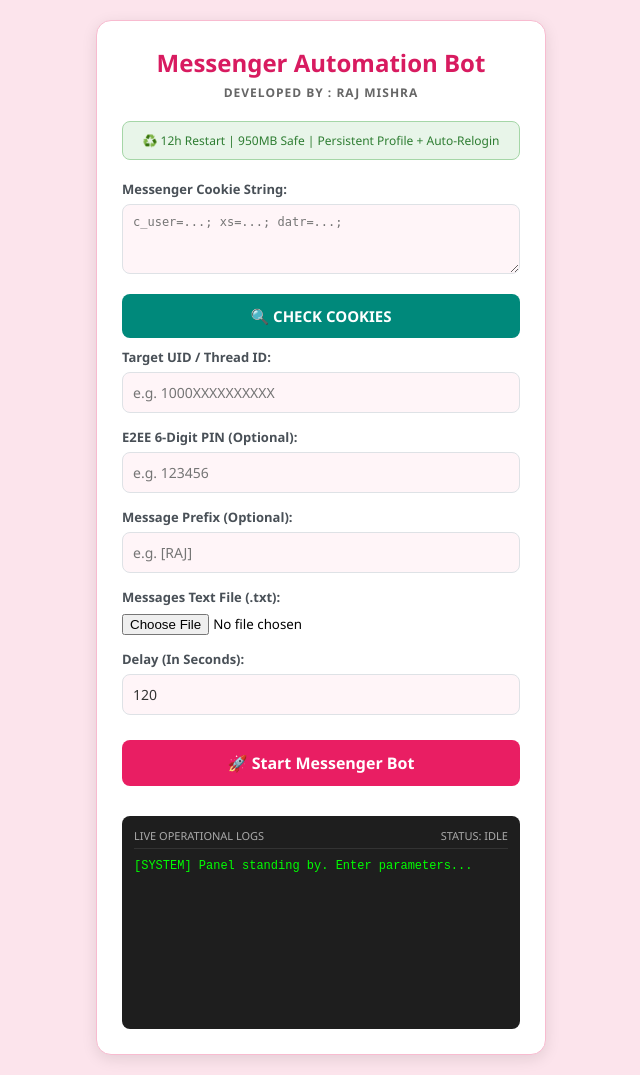
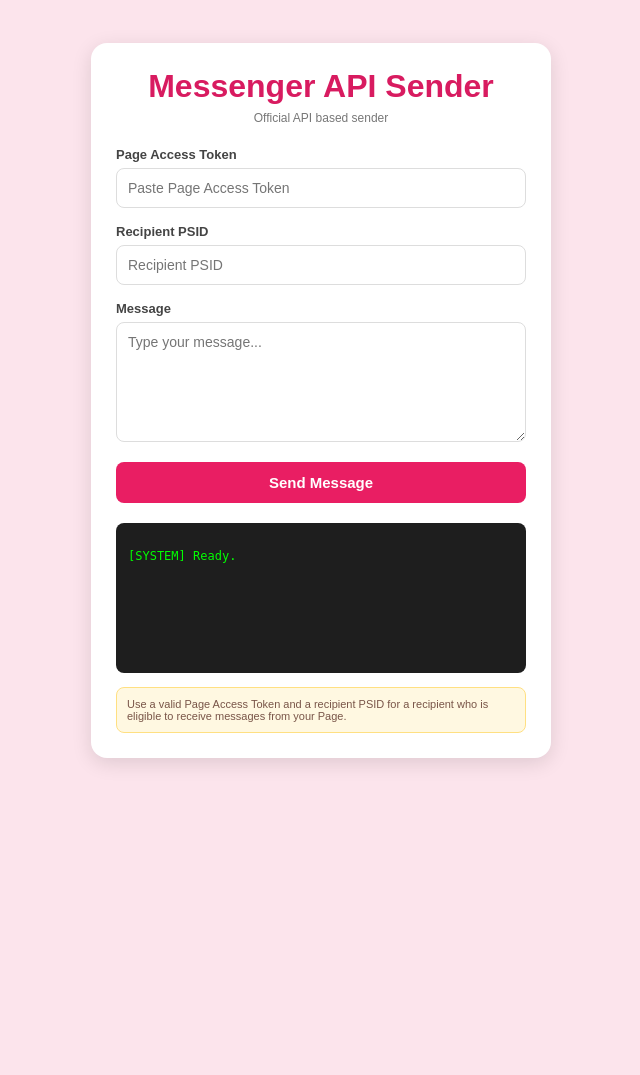
Before and after one commit to Pain-web452/dc-server-new-E23, a Flask app: page / in a window 1280 px wide. Shown: the whole page, without its empty margins (319-959 px from the left). After the commit the page ends 765 px from the top, so only its background shows below. Run offline with Flask 3, Linux system fonts and the light colour scheme.

Commit message:
Revamp index.html for Messenger API Sender
Updated the HTML structure and styles for the Messenger API Sender interface, including changes to the title, layout, and form elements.

```diff
--- a/templates/index.html
+++ b/templates/index.html
@@ -1,213 +1,293 @@
 <!DOCTYPE html>
-<html lang="hi">
+<html lang="en">
 <head>
     <meta charset="UTF-8">
-    <meta name="viewport" content="width=device-width, initial-scale=1.0">
-    <title>Messenger Automation Bot</title>
+    <meta
+        name="viewport"
+        content="width=device-width, initial-scale=1.0"
+    >
+
+    <title>Messenger API Sender</title>
+
     <style>
-        * { box-sizing: border-box; margin: 0; padding: 0; font-family: 'Segoe UI', sans-serif; }
-        body { background-color: #fce4ec; display: flex; justify-content: center; align-items: center; min-height: 100vh; padding: 20px; }
-        .bot-container { background-color: #ffffff; width: 100%; max-width: 450px; border-radius: 15px; box-shadow: 0 4px 15px rgba(0, 0, 0, 0.1); padding: 25px; border: 1px solid #f8bbd0; }
-        .header { text-align: center; margin-bottom: 20px; }
-        .header h1 { color: #d81b60; font-size: 24px; margin-bottom: 5px; }
-        .header p { color: #666; font-size: 12px; font-weight: bold; letter-spacing: 1px; }
-        .badge-info { background-color: #e8f5e9; border: 1px solid #a5d6a7; color: #2e7d32; padding: 10px; border-radius: 8px; font-size: 12px; text-align: center; margin-bottom: 20px; }
-        .form-group { margin-bottom: 15px; }
-        .form-group label { display: block; font-size: 13px; font-weight: 600; color: #495057; margin-bottom: 6px; }
-        .form-group input[type="text"], .form-group input[type="number"], .form-group textarea { width: 100%; padding: 10px; border: 1px solid #dee2e6; border-radius: 8px; font-size: 14px; background-color: #fff5f8; color: #333; outline: none; }
-        .form-group textarea { height: 70px; font-family: monospace; font-size: 12px; }
-        .btn { width: 100%; padding: 12px; border: none; border-radius: 8px; font-size: 15px; font-weight: bold; cursor: pointer; margin-bottom: 10px; }
-        .btn-check { background-color: #00897b; color: white; }
-        .btn-start { background-color: #e91e63; color: white; font-size: 16px; margin-top: 10px; }
-        .btn-stop { background-color: #d32f2f; color: white; font-size: 16px; display: none; margin-top: 10px; }
-        .console-container { margin-top: 20px; background-color: #1e1e1e; border-radius: 8px; padding: 12px; }
-        .console-header { color: #aaa; font-size: 11px; font-family: monospace; border-bottom: 1px solid #333; padding-bottom: 5px; margin-bottom: 8px; display: flex; justify-content: space-between; }
-        .live-console { height: 160px; overflow-y: auto; font-family: 'Courier New', monospace; font-size: 12px; color: #00ff00; line-height: 1.5; white-space: pre-wrap; }
-        .task-id-display { background-color: #e1f5fe; border: 1px solid #b3e5fc; color: #0277bd; padding: 8px; border-radius: 6px; font-size: 13px; font-family: monospace; margin-top: 10px; text-align: center; display: none; font-weight: bold; }
+        * {
+            box-sizing: border-box;
+            margin: 0;
+            padding: 0;
+            font-family: Arial, sans-serif;
+        }
+
+        body {
+            min-height: 100vh;
+            display: flex;
+            justify-content: center;
+            align-items: center;
+            padding: 20px;
+            background: #fce4ec;
+        }
+
+        .container {
+            width: 100%;
+            max-width: 460px;
+            background: white;
+            padding: 25px;
+            border-radius: 16px;
+            box-shadow: 0 5px 20px rgba(0,0,0,.12);
+        }
+
+        h1 {
+            text-align: center;
+            color: #d81b60;
+            margin-bottom: 6px;
+        }
+
+        .subtitle {
+            text-align: center;
+            color: #777;
+            font-size: 12px;
+            margin-bottom: 22px;
+        }
+
+        label {
+            display: block;
+            font-size: 13px;
+            font-weight: bold;
+            margin-bottom: 6px;
+            color: #444;
+        }
+
+        .group {
+            margin-bottom: 16px;
+        }
+
+        input,
+        textarea {
+            width: 100%;
+            border: 1px solid #ddd;
+            border-radius: 8px;
+            padding: 11px;
+            outline: none;
+            font-size: 14px;
+        }
+
+        textarea {
+            min-height: 120px;
+            resize: vertical;
+        }
+
+        input:focus,
+        textarea:focus {
+            border-color: #e91e63;
+        }
+
+        button {
+            width: 100%;
+            padding: 12px;
+            border: 0;
+            border-radius: 8px;
+            cursor: pointer;
+            font-size: 15px;
+            font-weight: bold;
+            background: #e91e63;
+            color: white;
+        }
+
+        button:disabled {
+            opacity: .6;
+            cursor: not-allowed;
+        }
+
+        .console {
+            margin-top: 20px;
+            background: #1e1e1e;
+            color: #00ff00;
+            min-height: 150px;
+            max-height: 250px;
+            overflow-y: auto;
+            border-radius: 8px;
+            padding: 12px;
+            font-family: monospace;
+            font-size: 12px;
+            white-space: pre-wrap;
+        }
+
+        .note {
+            margin-top: 14px;
+            padding: 10px;
+            background: #fff8e1;
+            border: 1px solid #ffe082;
+            border-radius: 8px;
+            font-size: 11px;
+            color: #795548;
+        }
     </style>
 </head>
+
 <body>
 
-<div class="bot-container">
-    <div class="header">
-        <h1>Messenger Automation Bot</h1>
-        <p>DEVELOPED BY : RAJ MISHRA</p>
+<div class="container">
+
+    <h1>Messenger API Sender</h1>
+
+    <div class="subtitle">
+        Official API based sender
     </div>
 
-    <div class="badge-info">♻️ 12h Restart | 950MB Safe | Persistent Profile + Auto-Relogin</div>
-
-    <div class="form-group">
-        <label>Messenger Cookie String:</label>
-        <textarea id="cookies" placeholder="c_user=...; xs=...; datr=...;"></textarea>
+    <div class="group">
+        <label>Page Access Token</label>
+        <input
+            id="pageToken"
+            type="password"
+            placeholder="Paste Page Access Token"
+            autocomplete="off"
+        >
     </div>
 
-    <button class="btn btn-check" onclick="validateFormat()">🔍 CHECK COOKIES</button>
-
-    <div class="form-group">
-        <label>Target UID / Thread ID:</label>
-        <input type="text" id="targetUid" placeholder="e.g. 1000XXXXXXXXXX">
+    <div class="group">
+        <label>Recipient PSID</label>
+        <input
+            id="recipientPsid"
+            type="text"
+            placeholder="Recipient PSID"
+        >
     </div>
 
-    <div class="form-group">
-        <label>E2EE 6-Digit PIN (Optional):</label>
-        <input type="text" id="e2eePin" placeholder="e.g. 123456" maxlength="6">
+    <div class="group">
+        <label>Message</label>
+        <textarea
+            id="message"
+            placeholder="Type your message..."
+        ></textarea>
     </div>
 
-    <div class="form-group">
-        <label>Message Prefix (Optional):</label>
-        <input type="text" id="prefix" placeholder="e.g. [RAJ]">
+    <button id="sendBtn" onclick="sendMessage()">
+        Send Message
+    </button>
+
+    <div class="console" id="console">
+[SYSTEM] Ready.
     </div>
 
-    <!-- फाइल अपलोड फ़ील्ड -->
-    <div class="form-group">
-        <label>Messages Text File (.txt):</label>
-        <input type="file" id="txtFile" accept=".txt">
+    <div class="note">
+        Use a valid Page Access Token and a recipient PSID for a
+        recipient who is eligible to receive messages from your Page.
     </div>
 
-    <div class="form-group">
-        <label>Delay (In Seconds):</label>
-        <input type="number" id="delay" value="120">
-    </div>
-
-    <!-- बटन कंट्रोल्स -->
-    <button id="startBtn" class="btn btn-start" onclick="submitToBackend()">🚀 Start Messenger Bot</button>
-    <button id="stopBtn" class="btn btn-stop" onclick="stopBackendTask()">🛑 Stop Messenger Bot</button>
-
-    <div id="taskIdBox" class="task-id-display"></div>
-
-    <div class="console-container">
-        <div class="console-header">
-            <span>LIVE OPERATIONAL LOGS</span>
-            <span id="statusText">STATUS: IDLE</span>
-        </div>
-        <div id="consoleLog" class="live-console">[SYSTEM] Panel standing by. Enter parameters...</div>
-    </div>
 </div>
 
 <script>
-    let stream = null;
-    let activeTaskId = null;
+function log(message) {
+    const consoleBox = document.getElementById("console");
 
-    function appendLog(message, type = 'info') {
-        const consoleLog = document.getElementById('consoleLog');
-        const now = new Date().toLocaleTimeString();
-        let hex = '#00ff00';
-        if (type === 'error') hex = '#ff3333';
-        if (type === 'success') hex = '#33ffff';
+    const time = new Date().toLocaleTimeString();
 
-        consoleLog.innerHTML += `<span style="color: ${hex}">[${now}] ${message}</span>\n`;
-        consoleLog.scrollTop = consoleLog.scrollHeight;
+    consoleBox.textContent +=
+        `\n[${time}] ${message}`;
+
+    consoleBox.scrollTop = consoleBox.scrollHeight;
+}
+
+
+async function sendMessage() {
+
+    const button = document.getElementById("sendBtn");
+
+    const pageAccessToken =
+        document.getElementById("pageToken").value.trim();
+
+    const recipientPsid =
+        document.getElementById("recipientPsid").value.trim();
+
+    const message =
+        document.getElementById("message").value.trim();
+
+
+    if (!pageAccessToken) {
+        log("[ERROR] Page Access Token missing.");
+        return;
     }
 
-    function validateFormat() {
-        const str = document.getElementById('cookies').value;
-        if(str.includes('c_user') && str.includes('xs')) {
-            appendLog("Cookie format checked. Ready to start.", "success");
-        } else {
-            appendLog("Format verification warning: c_user or xs missing.", "error");
-        }
+    if (!recipientPsid) {
+        log("[ERROR] Recipient PSID missing.");
+        return;
     }
 
-    function parseTextFile(file) {
-        return new Promise((resolve, reject) => {
-            const reader = new FileReader();
-            reader.onload = (e) => {
-                const lines = e.target.result.split('\n').map(l => l.trim()).filter(l => l.length > 0);
-                resolve(lines);
-            };
-            reader.onerror = (e) => reject(e);
-            reader.readAsText(file);
-        });
+    if (!message) {
+        log("[ERROR] Message is empty.");
+        return;
     }
 
-    async function submitToBackend() {
-        const cookies = document.getElementById('cookies').value.trim();
-        const targetUid = document.getElementById('targetUid').value.trim();
-        const delay = document.getElementById('delay').value;
-        const prefix = document.getElementById('prefix').value;
-        const fileInput = document.getElementById('txtFile');
 
-        if (!cookies || !targetUid) {
-            alert("क्रिटिकल पैरामीटर्स (Cookies & UID) खाली नहीं हो सकते!");
-            return;
+    button.disabled = true;
+    log("[SYSTEM] Sending request to server...");
+
+
+    try {
+
+        const response = await fetch(
+            "/api/send-message",
+            {
+                method: "POST",
+
+                headers: {
+                    "Content-Type": "application/json"
+                },
+
+                body: JSON.stringify({
+                    pageAccessToken: pageAccessToken,
+                    recipientPsid: recipientPsid,
+                    message: message
+                })
+            }
+        );
+
+
+        const data = await response.json();
+
+
+        if (data.status === "success") {
+
+            log("[SUCCESS] " + data.message);
+
+            if (data.result) {
+                log(
+                    "[API] " +
+                    JSON.stringify(data.result)
+                );
+            }
+
+        } else {
+
+            log(
+                "[ERROR] " +
+                (data.message || "Message failed.")
+            );
+
+            if (data.code) {
+                log("[META CODE] " + data.code);
+            }
+
+            if (data.http_status) {
+                log(
+                    "[HTTP STATUS] " +
+                    data.http_status
+                );
+            }
         }
 
-        if (fileInput.files.length === 0) {
-            alert("कृपया संदेशों वाली एक .txt फाइल अपलोड करें!");
-            return;
-        }
+    } catch (error) {
 
-        appendLog("Reading uploaded text file contents...", "info");
-        let messages = await parseTextFile(fileInput.files[0]);
+        log(
+            "[ERROR] Request failed: " +
+            error.message
+        );
 
-        try {
-            const res = await fetch('/api/start-task', {
-                method: 'POST',
-                headers: { 'Content-Type': 'application/json' },
-                body: JSON.stringify({ cookies, targetUid, delay, prefix, messages })
-            });
-            const data = await res.json();
+    } finally {
 
-            if (data.status === "success") {
-                activeTaskId = data.taskId;
+        button.disabled = false;
+    }
+}
+</script>
 
-                document.getElementById('taskIdBox').style.display = "block";
-                document.getElementById('taskIdBox').innerText = `Active ID: ${activeTaskId}`;
-
-                // बटन बदलना (स्टार्ट छुपाना, स्टॉप दिखाना)
-                document.getElementById('startBtn').style.display = "none";
-                document.getElementById('stopBtn').style.display = "block";
-
-                document.getElementById('statusText').innerText = "STATUS: ACTIVE";
-                document.getElementById('statusText').style.color = "#33ffff";
-
-                if (stream) stream.close();
-
-                stream = new EventSource(`/api/stream-logs/${activeTaskId}`);
-                stream.onmessage = function(e) {
-                    const dataObj = JSON.parse(e.data);
-                    appendLog(dataObj.message, dataObj.type);
-
-                    if (dataObj.message.includes("[SYSTEM] Automation loop stopped")) {
-                        resetUI();
-                    }
-                };
-            } else {
-                appendLog(`Engine Rejected: ${data.message}`, "error");
-            }
-        } catch (err) {
-            appendLog("Server connection interrupted.", "error");
-        }
-    }
-
-    async function stopBackendTask() {
-        if (!activeTaskId) return;
-        appendLog(`Sending termination signal for ${activeTaskId}...`, "info");
-
-        try {
-            const res = await fetch('/api/stop-task', {
-                method: 'POST',
-                headers: { 'Content-Type': 'application/json' },
-                body: JSON.stringify({ taskId: activeTaskId })
-            });
-            const data = await res.json();
-
-            if (data.status === "success") {
-                appendLog("Task stopped successfully.", "success");
-                resetUI();
-            }
-        } catch (err) {
-            appendLog("Failed to connect to stop engine.", "error");
-        }
-    }
-
-    function resetUI() {
-        if (stream) stream.close();
-        document.getElementById('startBtn').style.display = "block";
-        document.getElementById('stopBtn').style.display = "none";
-        document.getElementById('statusText').innerText = "STATUS: STOPPED";
-        document.getElementById('statusText').style.color = "#ff3333";
-    }
-</script>
 </body>
 </html>
```
